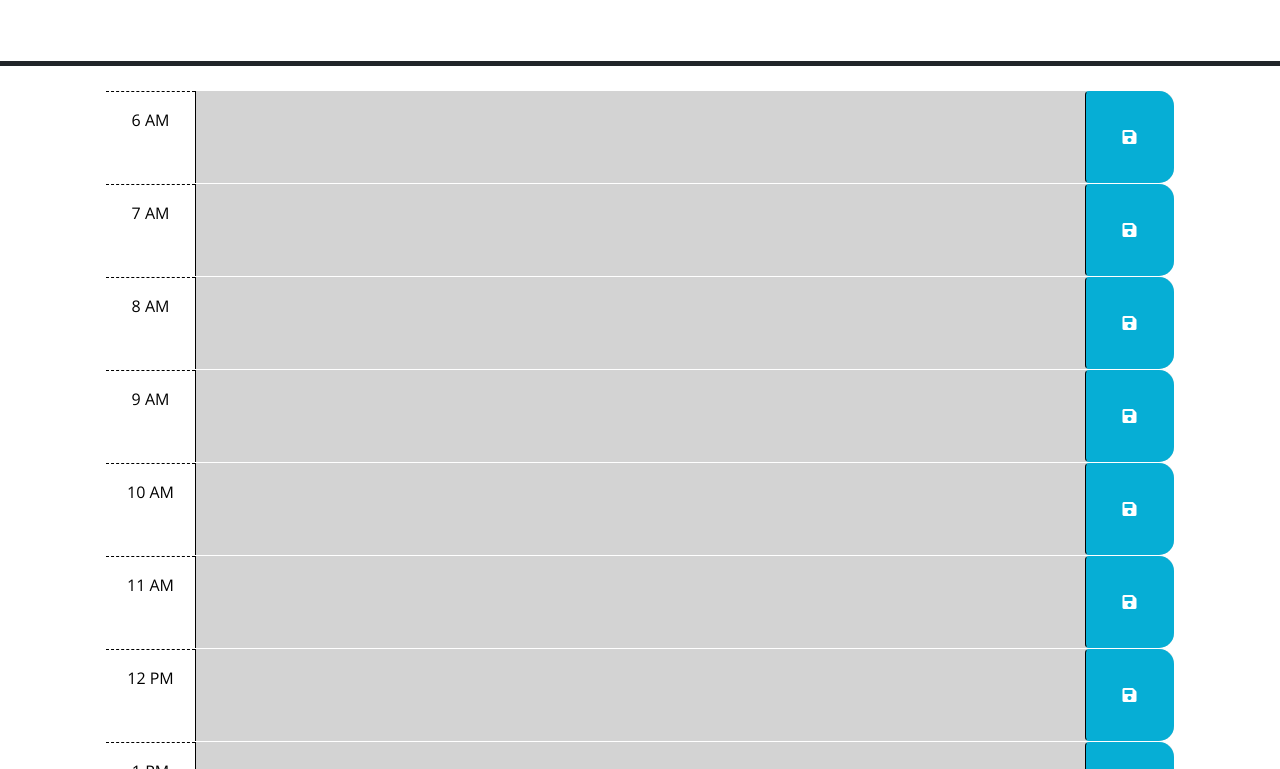
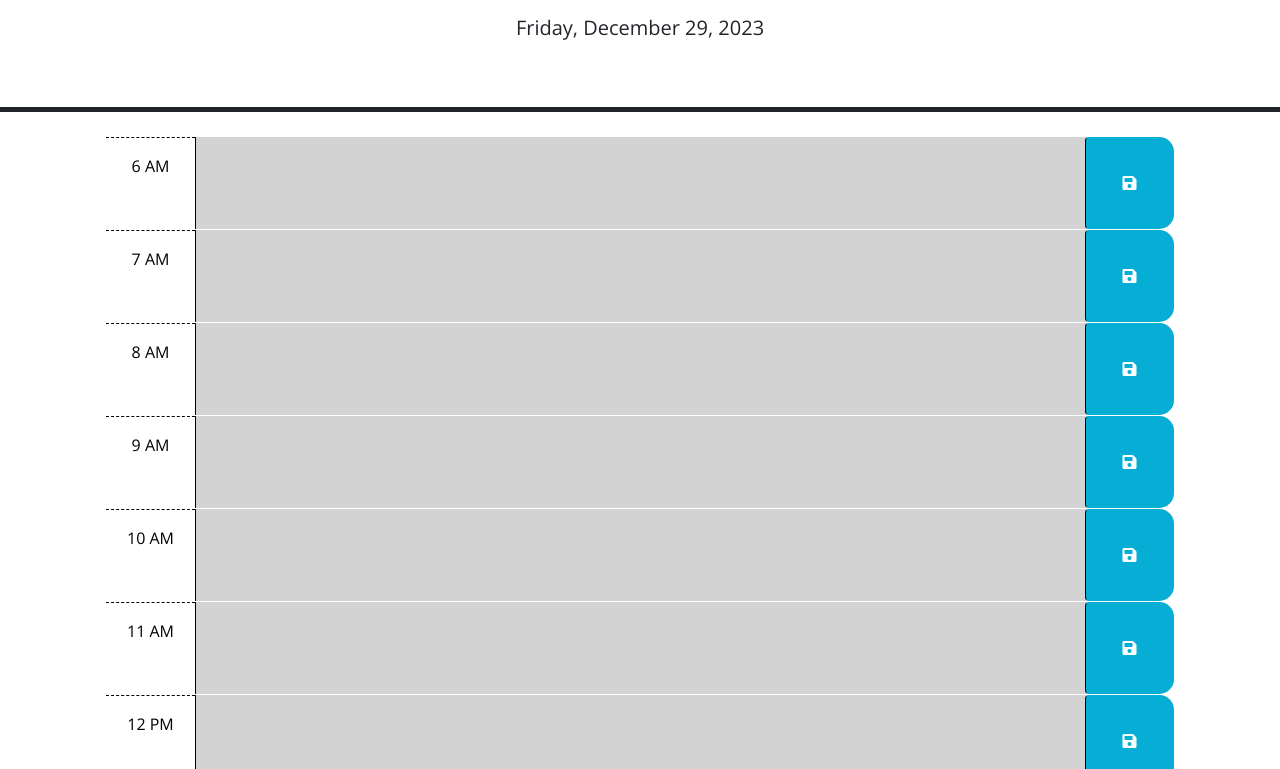
Before and after one commit to ebcoleman/daily-planner, a website: page Develop/index.html in a window 1280 px wide. Shown: the part 166-935 px from the top of the page. Drawn offline with nearby package versions, Linux system fonts and the light colour scheme.

Commit message:
added the date to the header using day.js to pull the current date

```diff
--- a/Develop/index.html
+++ b/Develop/index.html
@@ -26,7 +26,7 @@
     <header class="p-5 mb-4 border-5 border-bottom border-dark text-center">
       <h1 class="display-3">Work Day Scheduler</h1>
       <p class="lead">A simple calendar app for scheduling your work day</p>
-      <p id="currentDay" class="lead"></p>
+      <p id="current-day" class="lead"></p>
     </header>
     <div class="container-lg px-5">
 
--- a/Develop/script.js
+++ b/Develop/script.js
@@ -1,9 +1,15 @@
-var curretnHour = dayjs().hour();
+
+  // calls the current day using day.js in the format I selected below
+  var currentDay =dayjs().format('dddd, MMMM D, YYYY');
+  // updates the content in the HTML 'current-day'
+  document.getElementById('current-day').textContent = currentDay;
 
 // Wrap all code that interacts with the DOM in a call to jQuery to ensure that
 // the code isn't run until the browser has finished rendering all the elements
 // in the html.
 $(function () {
+
+
   // TODO: Add a listener for click events on the save button. This code should
   // use the id in the containing time-block as a key to save the user input in
   // local storage. HINT: What does `this` reference in the click listener
--- /dev/null
+++ b/package.json
@@ -0,0 +1,5 @@
+{
+  "dependencies": {
+    "dayjs": "^1.11.10"
+  }
+}
```
Also changed, not shown: 1 other file.
